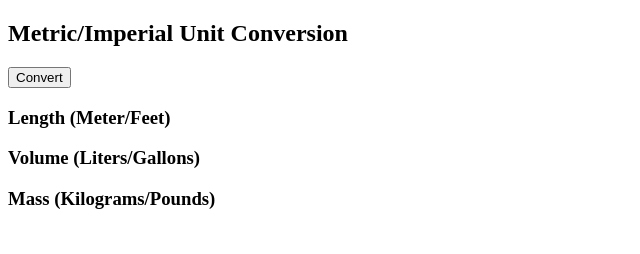
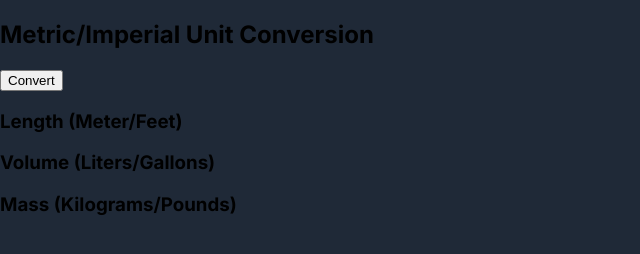
Before and after one commit to synnestorm/metric-conversion, a plain HTML site: page index.html in a window 1280 px wide. Shown: the whole page, without its empty margins (0-640 px from the left). Drawn offline with Linux system fonts and the light colour scheme.

Commit message:
styles for body

```diff
--- a/styles.css
+++ b/styles.css
@@ -8,3 +8,12 @@
     --color-three: #CCC1FF;
     --color-four: #
 }
+
+body {
+    margin: 0;
+    padding: 0;
+    font-family: "Inter", Verdana, Geneva, Tahoma, sans-serif;
+    max-width: 1920px;
+    overflow-x: hidden;
+    background-color: var(--container-two);
+}
```
